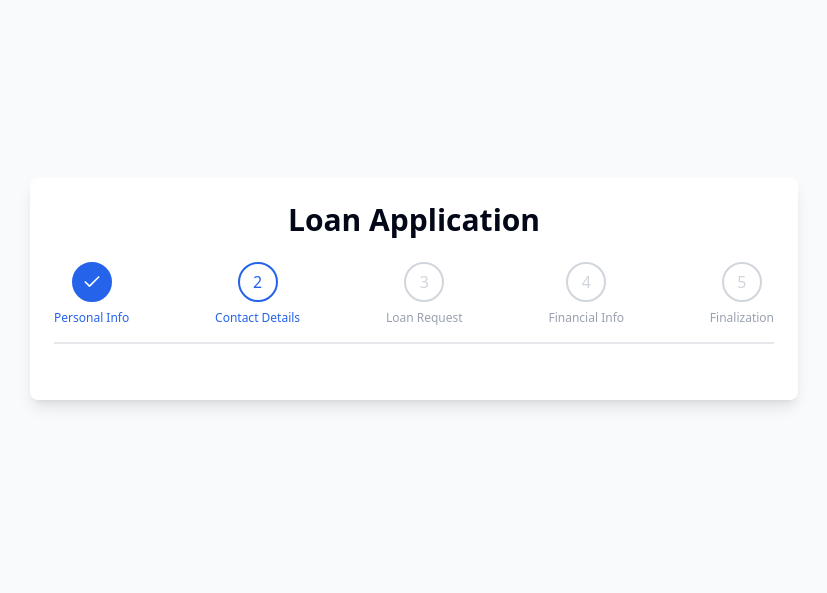
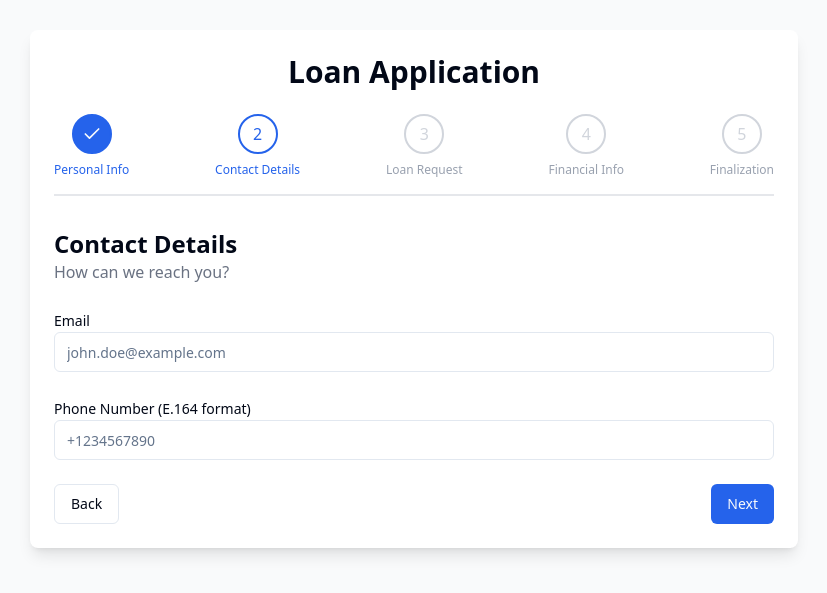
Before and after one commit to reid-harrisson/loan-wizard, a React (Vite) app: page /contact-details in a window 1280 px wide. Shown: the part 111-704 px from the top of the page, without its empty margins (226-1053 px from the left). Built offline with nearby package versions, Linux system fonts and the light colour scheme.

Commit message:
feat: add contact detail step

```diff
--- a/src/App.tsx
+++ b/src/App.tsx
@@ -3,6 +3,7 @@ import { Toaster } from "@/components/ui/toaster";
 import { FormProvider } from "./context/FormContext";
 import Layout from "./components/Layout";
 import PersonalInfo from "./components/steps/PersonalInfo";
+import ContactDetails from "./components/steps/ContactDetails";
 
 function App() {
   return (
@@ -11,7 +12,7 @@ function App() {
         <Route path="/" element={<Layout />}>
           <Route index element={<Navigate to="/personal-info" replace />} />
           <Route path="personal-info" element={<PersonalInfo />} />
-          <Route path="contact-details" element={<></>} />
+          <Route path="contact-details" element={<ContactDetails />} />
           <Route path="loan-request" element={<></>} />
           <Route path="financial-info" element={<></>} />
           <Route path="finalization" element={<></>} />
--- /dev/null
+++ b/src/components/steps/ContactDetails.tsx
@@ -0,0 +1,106 @@
+import { useForm } from "react-hook-form";
+import { zodResolver } from "@hookform/resolvers/zod";
+import { z } from "zod";
+import { useFormContext } from "../../context/FormContext";
+import { Button } from "@/components/ui/button";
+import { Input } from "@/components/ui/input";
+import {
+  Form,
+  FormControl,
+  FormField,
+  FormItem,
+  FormLabel,
+  FormMessage,
+} from "@/components/ui/form";
+import { useNavigate } from "react-router-dom";
+
+// Define the validation schema using Zod
+const contactDetailsSchema = z.object({
+  email: z.string().min(1, "Email is required").email("Invalid email format"),
+  phone: z
+    .string()
+    .min(1, "Phone number is required")
+    .regex(
+      /^\+[1-9]\d{1,14}$/,
+      "Phone must be in E.164 format (e.g., +1234567890)"
+    ),
+});
+
+type ContactDetailsFormValues = z.infer<typeof contactDetailsSchema>;
+
+const ContactDetails = () => {
+  const { formData, updateFormData, isLoading } = useFormContext();
+  const navigate = useNavigate();
+
+  const form = useForm<ContactDetailsFormValues>({
+    resolver: zodResolver(contactDetailsSchema),
+    defaultValues: {
+      email: formData.email,
+      phone: formData.phone,
+    },
+  });
+
+  const onSubmit = async (data: ContactDetailsFormValues) => {
+    await updateFormData("contact-details", data);
+  };
+
+  return (
+    <div className="space-y-6">
+      <div>
+        <h2 className="text-2xl font-bold">Contact Details</h2>
+        <p className="text-gray-500">How can we reach you?</p>
+      </div>
+
+      <Form {...form}>
+        <form onSubmit={form.handleSubmit(onSubmit)} className="space-y-6">
+          <FormField
+            control={form.control}
+            name="email"
+            render={({ field }) => (
+              <FormItem>
+                <FormLabel>Email</FormLabel>
+                <FormControl>
+                  <Input
+                    type="email"
+                    placeholder="john.doe@example.com"
+                    {...field}
+                  />
+                </FormControl>
+                <FormMessage />
+              </FormItem>
+            )}
+          />
+
+          <FormField
+            control={form.control}
+            name="phone"
+            render={({ field }) => (
+              <FormItem>
+                <FormLabel>Phone Number (E.164 format)</FormLabel>
+                <FormControl>
+                  <Input placeholder="+1234567890" {...field} />
+                </FormControl>
+                <FormMessage />
+              </FormItem>
+            )}
+          />
+
+          <div className="flex justify-between">
+            <Button
+              type="button"
+              variant="outline"
+              onClick={() => navigate("/personal-info")}
+            >
+              Back
+            </Button>
+            <Button type="submit" disabled={isLoading}>
+              {isLoading ? "Saving..." : "Next"}
+            </Button>
+          </div>
+        </form>
+      </Form>
+    </div>
+  );
+};
+
+export default ContactDetails;
```
